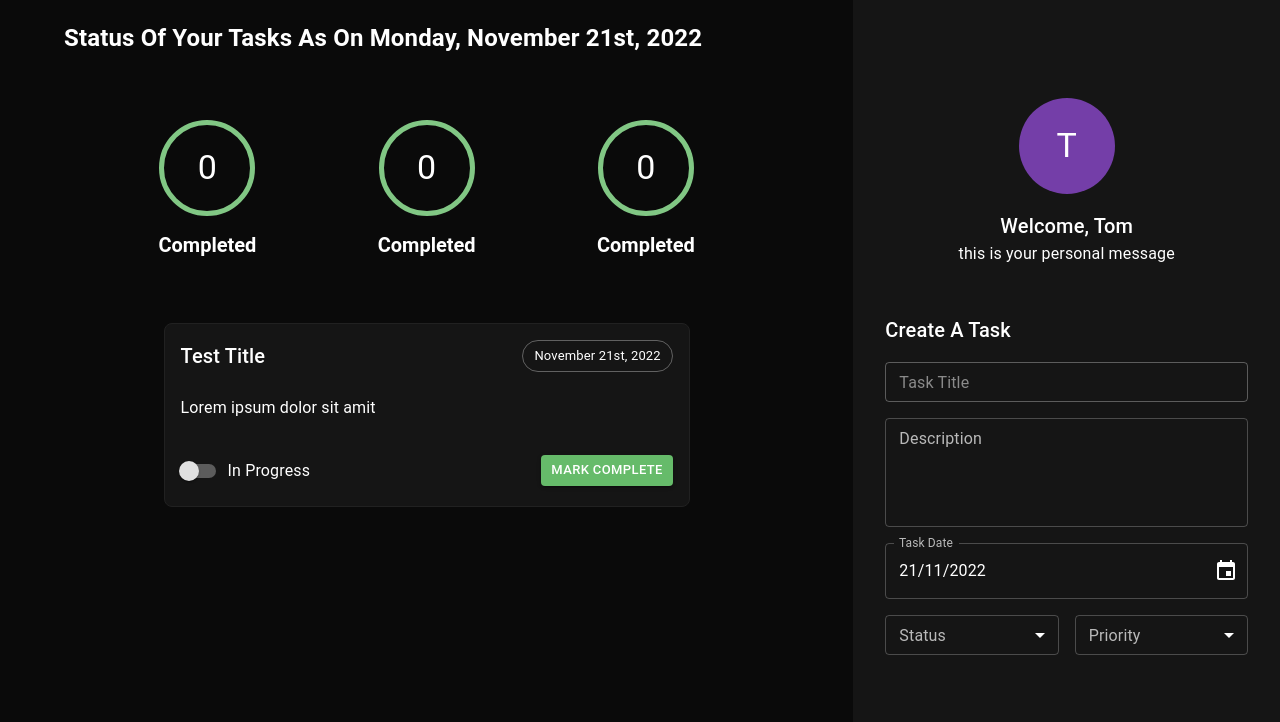
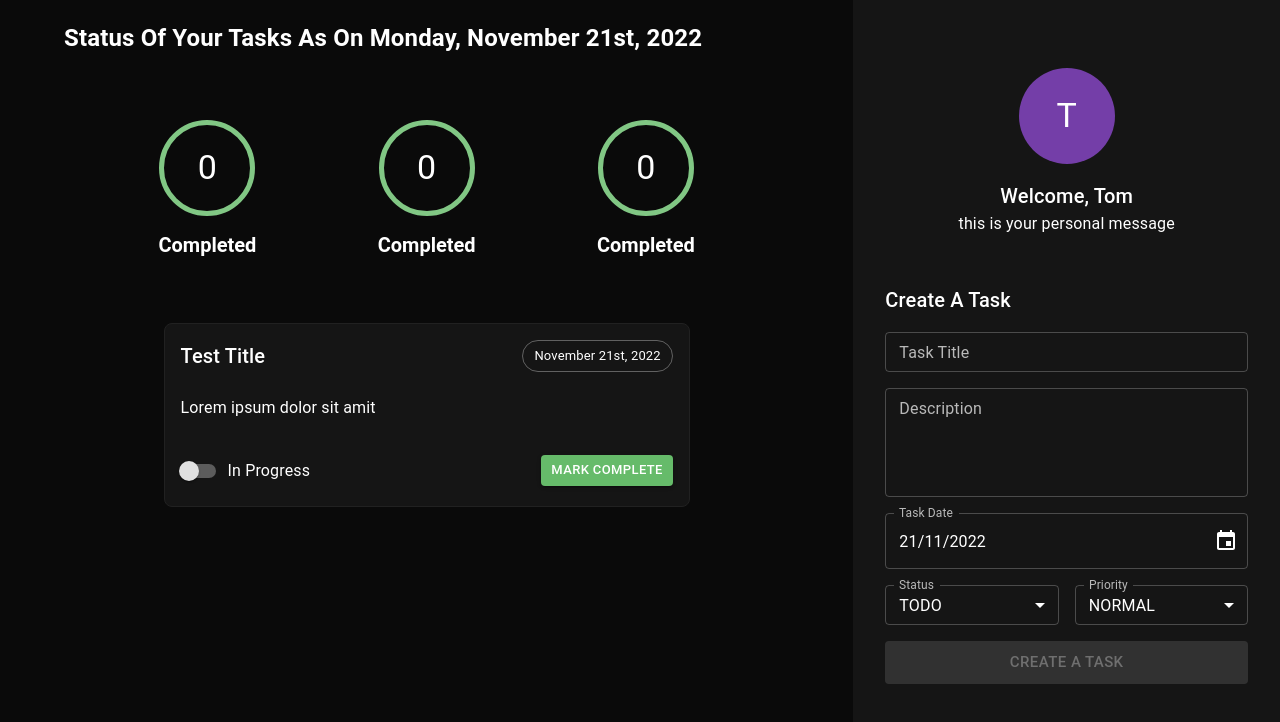
Before and after one commit to saqlainabbas777/todo-application-fullstack, a React (Create React App) app in the folder client-app/: page / in a window 1280 px wide. Shown: the top 722 px of the page. Built offline with nearby package versions, Linux system fonts and the light colour scheme.

Commit message:
client side-> create task form integrated with backend

```diff
--- a/client-app/src/components/createTaskFrom/createTaskFrom.tsx
+++ b/client-app/src/components/createTaskFrom/createTaskFrom.tsx
@@ -1,13 +1,62 @@
-import React, {FC, ReactElement} from "react";
-import {Box, Stack, Typography} from "@mui/material";
+import React, {FC, ReactElement, useEffect, useState} from "react";
+import {Box, Stack, Typography, LinearProgress, Button, Alert, AlertTitle} from "@mui/material";
 import {TaskTitleField} from "./_taskTitleField";
 import {TaskDescriptionField} from "./_taskDescriptionField";
 import {TaskDateField} from "./_taskDateField";
 import {TaskSelectField} from "./_taskSelectField";
 import {Status} from "./enums/Status";
 import {Priority} from "./enums/Priority";
+import {useMutation} from "@tanstack/react-query";
+import {sendApiRequest} from "../../helpers/sendApiRequest";
+import {ICreateTask} from "../taskArea/interfaces/ICreateTask";
 
 export const CreateTaskFrom: FC = (): ReactElement => {
+    // declare states
+    const [title, setTitle] = useState<string | undefined>(undefined);
+    const [description, setDescription] = useState<string | undefined>(undefined);
+    const [date, setDate] = useState<Date | null>(new Date());
+    const [status, setStatus] = useState<string>('todo');
+    const [priority, setPriority] = useState<string>('normal');
+    const [showSuccess, setShowSuccess] = useState<boolean>(false);
+
+    // create a task mutation
+    const createTaskMutation = useMutation((data: ICreateTask) =>
+        sendApiRequest(
+            'http://localhost:3200/tasks',
+            'POST',
+            data
+        )
+    );
+
+    // handle post request
+    function createTaskHandler() {
+        if (!title || !description || !date) {
+            return;
+        }
+        const task: ICreateTask = {
+            title,
+            description,
+            date: date.toString(),
+            status,
+            priority
+        };
+        createTaskMutation.mutate(task);
+    }
+
+    // manage all side effects of the application
+    useEffect(() => {
+        if (createTaskMutation.isSuccess) {
+            setShowSuccess(true);
+        }
+
+        const successTimeout = setTimeout(() => {
+            setShowSuccess(false);
+        }, 7000);
+        return () => {
+            clearTimeout(successTimeout);
+        }
+    }, [createTaskMutation.isSuccess])
+
     return (
         <Box
             display={'flex'}
@@ -17,14 +66,40 @@ export const CreateTaskFrom: FC = (): ReactElement => {
             px={4}
             my={6}
         >
+            {
+                showSuccess && <Alert
+                    severity={'success'}
+                    sx={{width: '100%', marginBottom: '16px'}}
+                >
+                    <AlertTitle>Success</AlertTitle>
+                    The task has been created successfully
+                </Alert>
+            }
+
             <Typography mb={2} component={'h2'} variant={'h6'}>
                 Create A Task
             </Typography>
 
             <Stack sx={{width: '100%'}} spacing={2}>
-                <TaskTitleField disabled/>
-                <TaskDescriptionField/>
-                <TaskDateField/>
+                <TaskTitleField
+                    disabled={createTaskMutation.isLoading}
+                    onChange={(e) => {
+                        setTitle(e.target.value)
+                    }}
+                />
+                <TaskDescriptionField
+                    disabled={createTaskMutation.isLoading}
+                    onChange={(e) => {
+                        setDescription(e.target.value)
+                    }}
+                />
+                <TaskDateField
+                    disabled={createTaskMutation.isLoading}
+                    value={date}
+                    onChange={(date) => {
+                        setDate(date)
+                    }}
+                />
 
                 <Stack sx={{width: '100%'}} direction={'row'} spacing={2}>
                     <TaskSelectField
@@ -44,6 +119,10 @@ export const CreateTaskFrom: FC = (): ReactElement => {
                                 label: Status.completed.toUpperCase()
                             },
                         ]}
+                        value={status}
+                        onChange={(e) => {
+                            setStatus(e.target.value as string)
+                        }}
                     />
                     <TaskSelectField
                         label={'Priority'}
@@ -62,8 +141,24 @@ export const CreateTaskFrom: FC = (): ReactElement => {
                                 label: Priority.high.toUpperCase()
                             },
                         ]}
+                        value={priority}
+                        onChange={(e) => {
+                            setPriority(e.target.value as string)
+                        }}
                     />
                 </Stack>
+                {
+                    createTaskMutation.isLoading && <LinearProgress/>
+                }
+                <Button
+                    disabled={!title || !description || !date || !status || !priority}
+                    onClick={createTaskHandler}
+                    variant={'contained'}
+                    size={'large'}
+                    fullWidth
+                >
+                    Create A Task
+                </Button>
             </Stack>
         </Box>
     )
--- /dev/null
+++ b/client-app/src/components/taskArea/interfaces/ICreateTask.ts
@@ -0,0 +1,7 @@
+export interface ICreateTask {
+    title: string;
+    description: string;
+    date: string;
+    status: string;
+    priority: string;
+}
--- /dev/null
+++ b/client-app/src/helpers/sendApiRequest.ts
@@ -0,0 +1,28 @@
+type Method = 'GET' | 'POST' | 'PUT' | 'DELETE';
+
+function returnCorrectRequest(method: Method, data: unknown): RequestInit {
+    if (method === 'GET') {
+        return {
+            method: method,
+            headers: {
+                'Content-type': 'application/json'
+            }
+        };
+    }
+    return {
+        method: method,
+        body: JSON.stringify(data),
+        headers: {
+            'Content-type': 'application/json'
+        }
+    };
+}
+
+export async function sendApiRequest<T>(url: string, method: Method, data: unknown = {}): Promise<T> {
+    const response = await fetch(url, returnCorrectRequest(method, data));
+    if (!response.ok) {
+        const message = `An error has occurred: ${response.status}`;
+        throw new Error(message);
+    }
+    return await response.json();
+}
```
